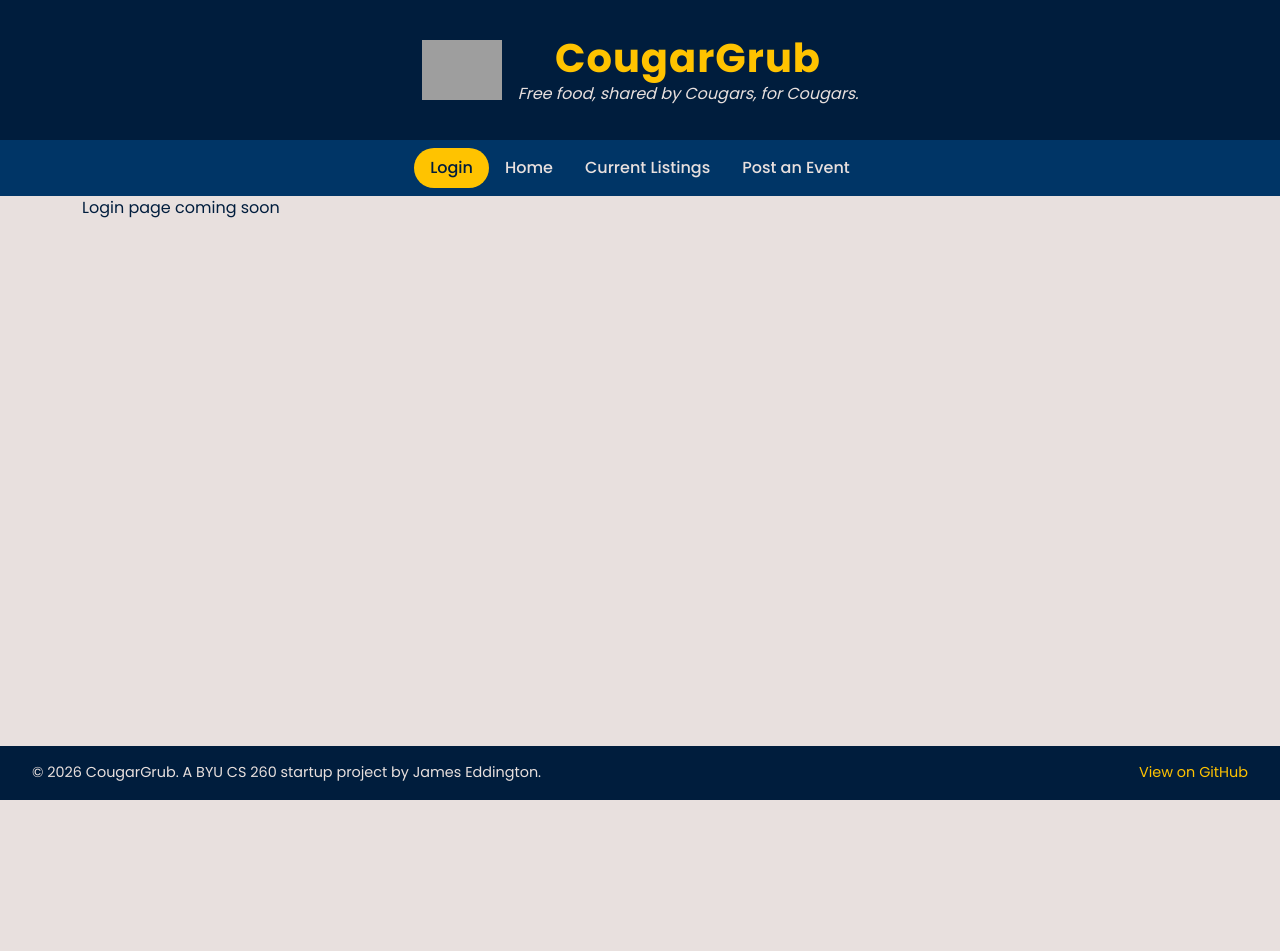
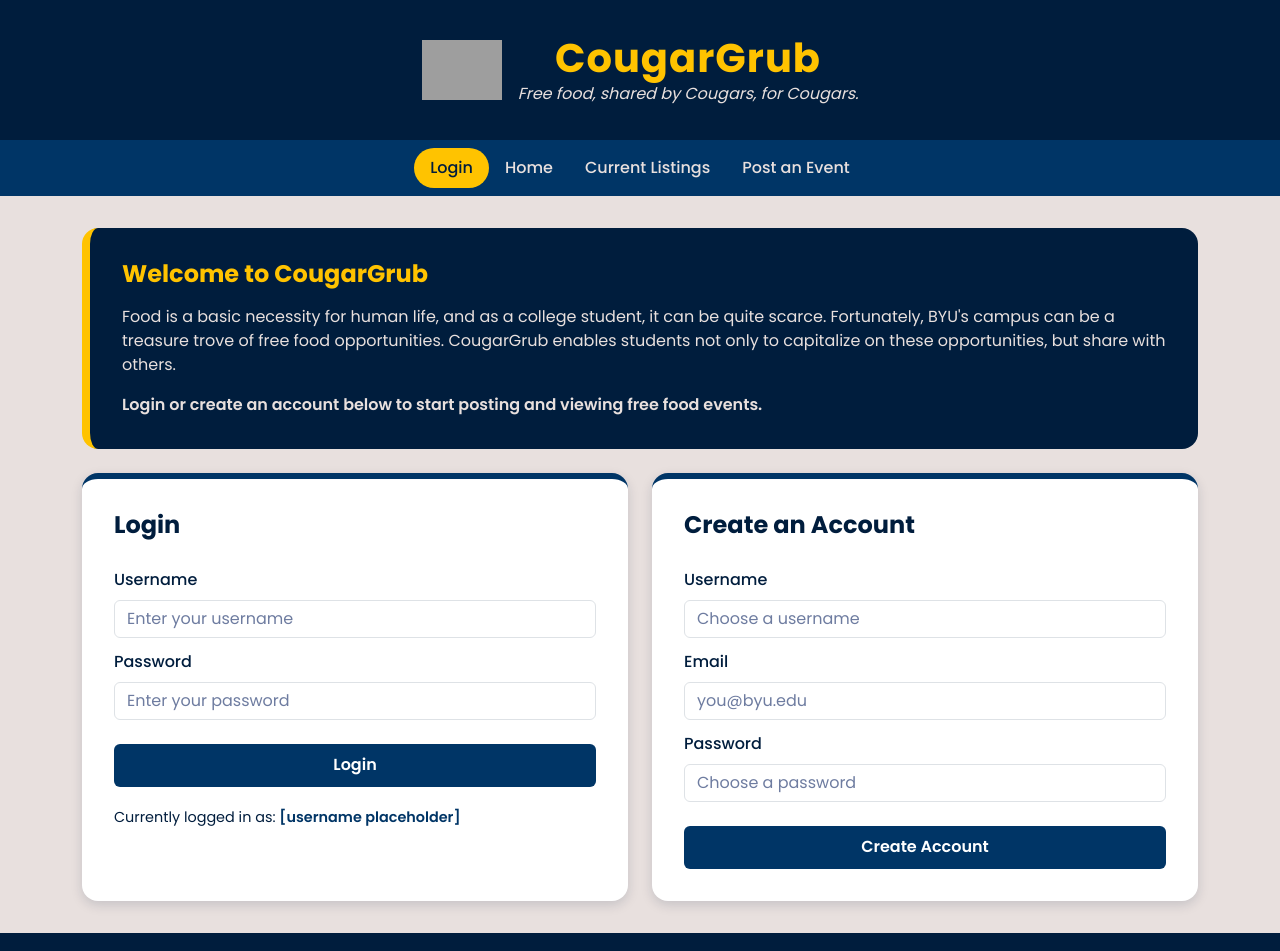
Before and after one commit to jamesse0/StartupIdea, a React (Vite) app: page / in a window 1280 px wide. Shown: the top 951 px of the page. Before the commit the page ends 800 px from the top, so only its background shows below. Built offline with nearby package versions, Linux system fonts and the light colour scheme; grey boxes are pictures that could not be loaded.

Commit message:
login page is now a react component

```diff
--- /dev/null
+++ b/src/login/login.css
@@ -0,0 +1,96 @@
+/* Every rule is prefixed with .login-page because Vite loads all page
+   stylesheets at once, and the other pages reuse names like #current-username */
+
+/* ---------- Main layout (grid) ---------- */
+.login-page {
+    display: grid;
+    grid-template-columns: 1fr;
+    gap: 1.5rem;
+    padding-top: 2rem;
+    padding-bottom: 2rem;
+}
+
+@media (min-width: 768px) {
+    .login-page {
+        grid-template-columns: 1fr 1fr;
+    }
+
+    .login-page #welcome {
+        grid-column: 1 / -1;
+    }
+}
+
+/* ---------- ID selectors ---------- */
+.login-page #welcome {
+    background-color: var(--navy);
+    color: var(--grey);
+    padding: 2rem;
+    border-radius: 1rem;
+    border-left: 8px solid var(--yellow);
+}
+
+.login-page #welcome h2 {
+    color: var(--yellow);
+}
+
+.login-page #welcome p:last-child {
+    margin-bottom: 0;
+    font-weight: 600;
+}
+
+.login-page #current-username {
+    font-weight: 600;
+    color: var(--royal);
+}
+
+/* ---------- Form cards ---------- */
+.login-page .card-panel {
+    background-color: #ffffff;
+    padding: 2rem;
+    border-radius: 1rem;
+    border-top: 6px solid var(--royal);
+    box-shadow: 0 4px 12px rgba(0, 29, 61, 0.15);
+    min-width: 0;
+}
+
+.login-page .card-panel form {
+    display: flex;
+    flex-direction: column;
+}
+
+.login-page .card-panel .form-label {
+    font-weight: 500;
+    margin-top: 0.75rem;
+}
+
+.login-page .card-panel .form-control:focus {
+    border-color: var(--royal);
+    box-shadow: 0 0 0 0.2rem rgba(0, 53, 102, 0.25);
+}
+
+.login-page .card-panel .form-control::placeholder {
+    color: #6E7CA0;
+}
+
+.login-page .login-status {
+    margin-top: 1.25rem;
+    margin-bottom: 0;
+    font-size: 0.9rem;
+}
+
+/* ---------- Buttons ---------- */
+.login-page .btn-cougar {
+    margin-top: 1.5rem;
+    background-color: var(--royal);
+    color: #ffffff;
+    font-weight: 600;
+    border: none;
+    padding: 0.6rem;
+    transition: background-color 0.2s, color 0.2s;
+}
+
+.login-page .btn-cougar:hover,
+.login-page .btn-cougar:focus {
+    background-color: var(--yellow);
+    color: var(--navy);
+}
--- a/src/login/login.jsx
+++ b/src/login/login.jsx
@@ -1,5 +1,50 @@
 import React from 'react';
+import './login.css';
 
 export function Login() {
-  return <main className="container">Login page coming soon</main>;
+  return (
+    <main className="container login-page">
+      <section id="welcome">
+        <h2>Welcome to CougarGrub</h2>
+        <p>
+          Food is a basic necessity for human life, and as a college student, it can be
+          quite scarce. Fortunately, BYU's campus can be a treasure trove of free food
+          opportunities. CougarGrub enables students not only to capitalize on these
+          opportunities, but share with others.
+        </p>
+        <p>Login or create an account below to start posting and viewing free food events.</p>
+      </section>
+
+      <section id="login" className="card-panel">
+        <h2>Login</h2>
+        <form action="#" method="post">
+          <label htmlFor="login-username" className="form-label">Username</label>
+          <input type="text" id="login-username" className="form-control" name="username" placeholder="Enter your username" required />
+
+          <label htmlFor="login-password" className="form-label">Password</label>
+          <input type="password" id="login-password" className="form-control" name="password" placeholder="Enter your password" required />
+
+          <button type="submit" className="btn btn-cougar">Login</button>
+        </form>
+        {/* Application data placeholder: once authenticated, the logged-in user's name will render here */}
+        <p className="login-status">Currently logged in as: <span id="current-username">[username placeholder]</span></p>
+      </section>
+
+      <section id="register" className="card-panel">
+        <h2>Create an Account</h2>
+        <form action="#" method="post">
+          <label htmlFor="register-username" className="form-label">Username</label>
+          <input type="text" id="register-username" className="form-control" name="username" placeholder="Choose a username" required />
+
+          <label htmlFor="register-email" className="form-label">Email</label>
+          <input type="email" id="register-email" className="form-control" name="email" placeholder="you@byu.edu" required />
+
+          <label htmlFor="register-password" className="form-label">Password</label>
+          <input type="password" id="register-password" className="form-control" name="password" placeholder="Choose a password" required />
+
+          <button type="submit" className="btn btn-cougar">Create Account</button>
+        </form>
+      </section>
+    </main>
+  );
 }
```
